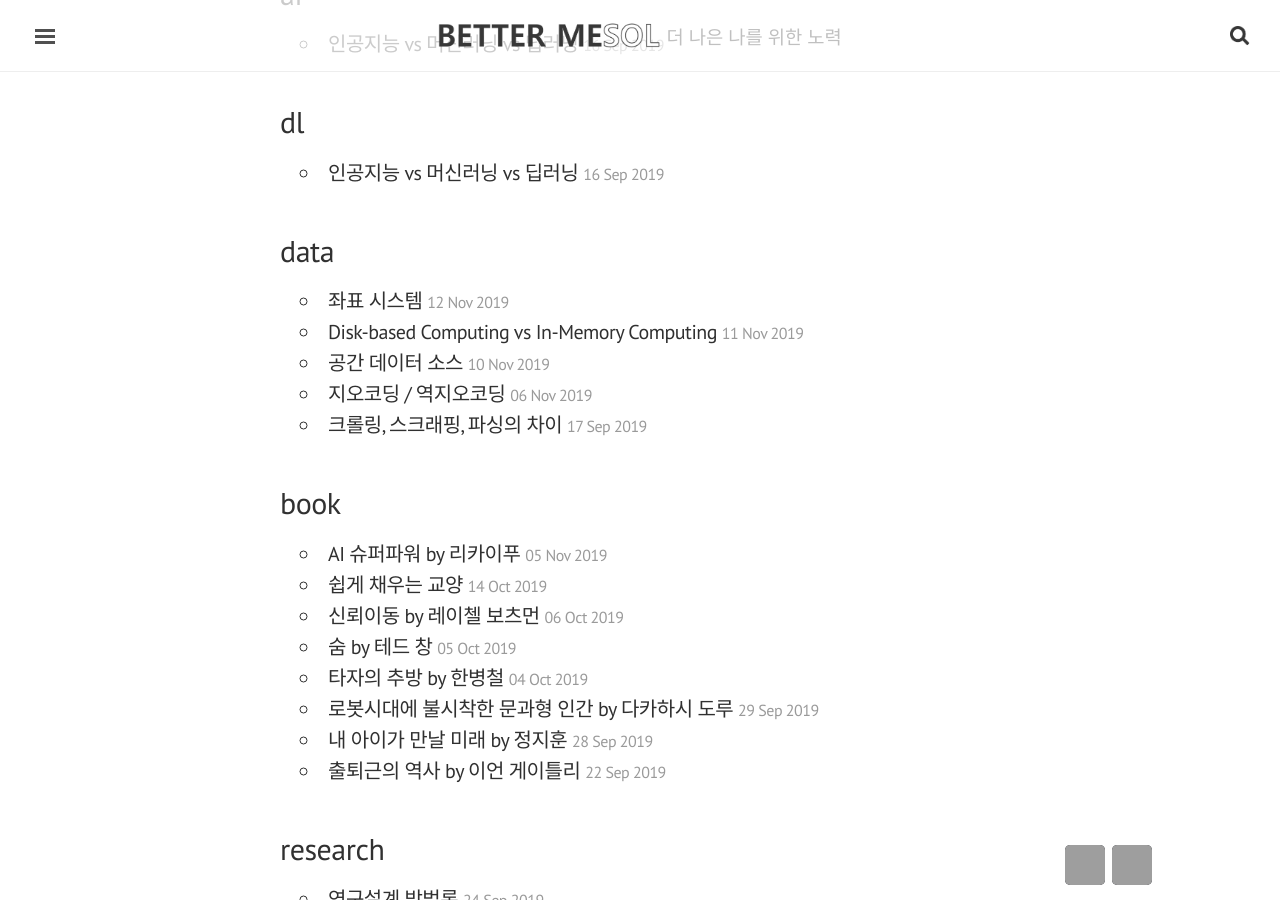
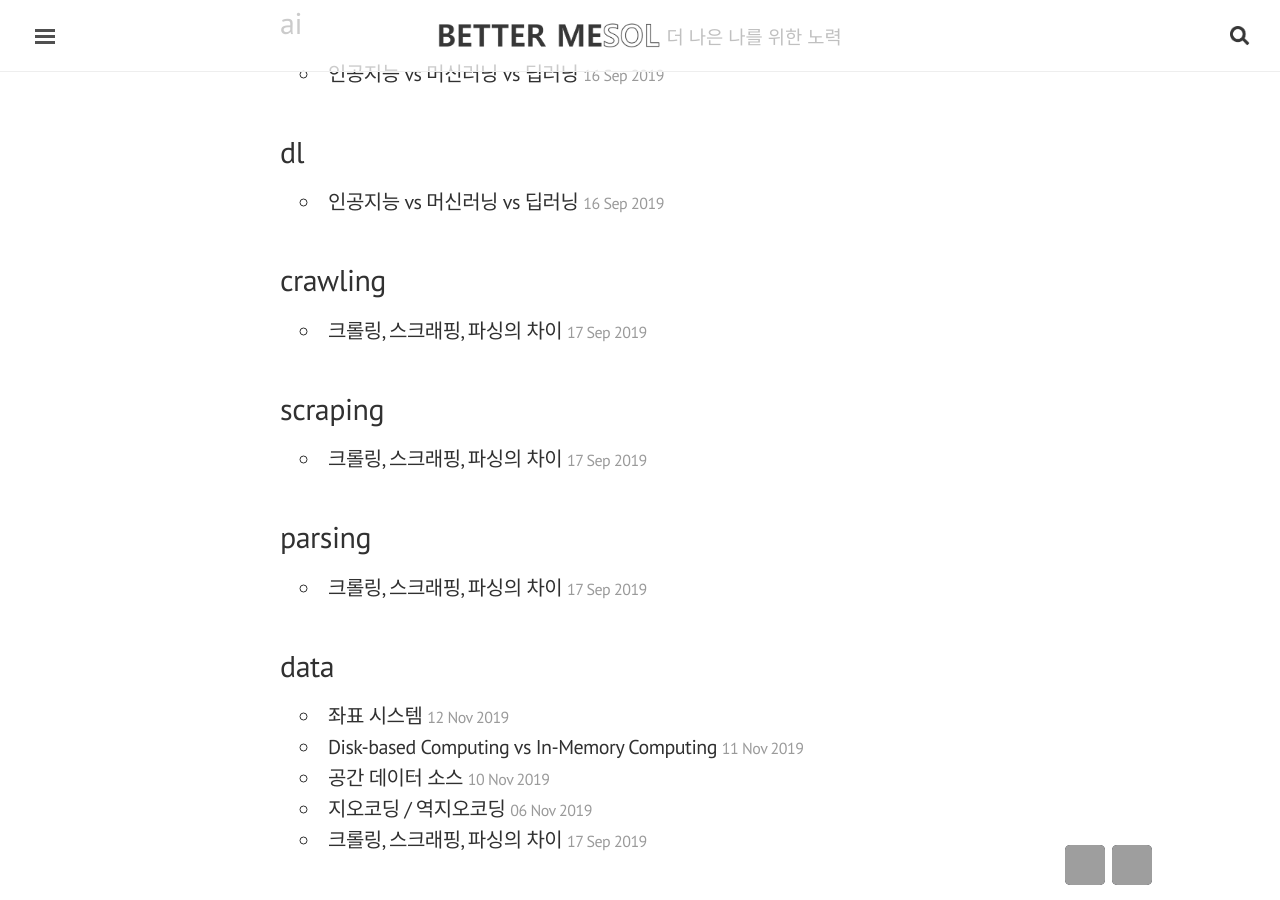
Before and after one commit to bettermesol/bettermesol.github.io, a Jekyll site: the page built from blog/tags.html, in a window 1280 px wide and 900 px high, scrolled down 3779 px. Built offline with Jekyll 4.4.1, drawn with Linux system fonts in a browser that asks for light colours; nearby versions of some CDN libraries; some of the changed text lies outside the part shown; grey boxes are pictures that could not be loaded.

Commit message:
Update 2019-09-17-crawling-term.md

```diff
--- a/_posts/2019-09-17-crawling-term.md
+++ b/_posts/2019-09-17-crawling-term.md
@@ -3,8 +3,8 @@ title: "크롤링, 스크래핑, 파싱의 차이"
 excerpt: "크롤링, 스크래핑, 파싱의 차이를 후려쳐서 설명해보자"
 last_modified_at: 2019-09-17T16:20:02-05:00
 categories:
-  - devlog
-tags: [data]
+  - Data
+tags: [crawling, scraping, parsing, data]
 
 toc : # true
 toc_label : # "toc_label"
```
